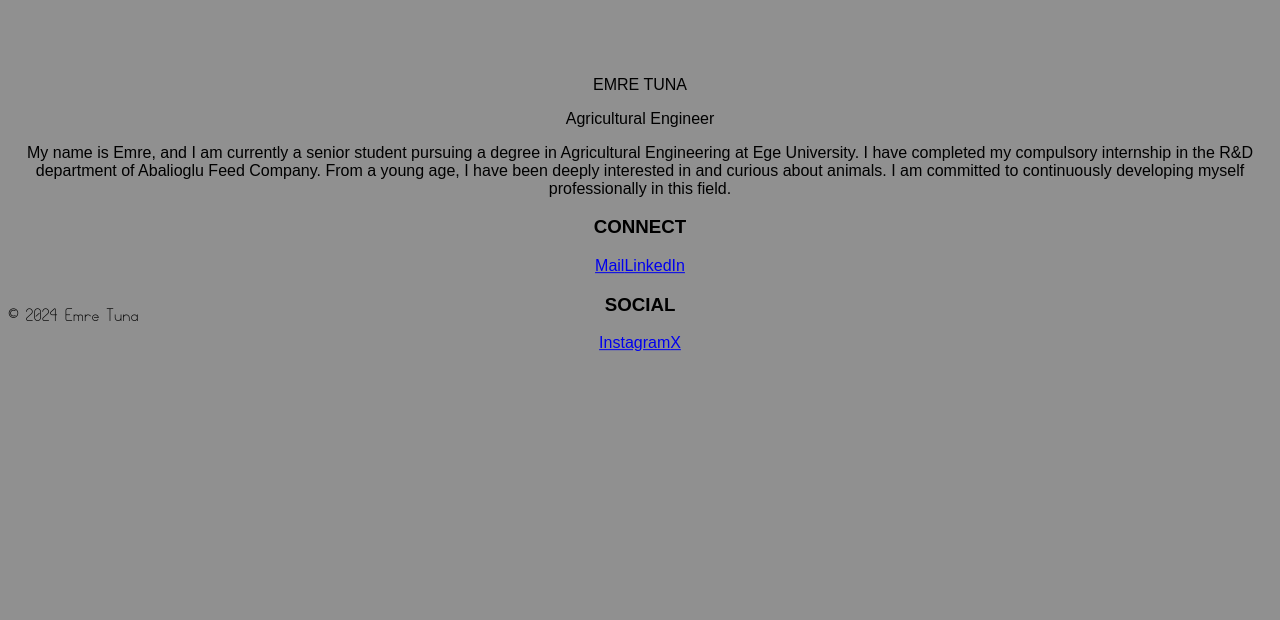
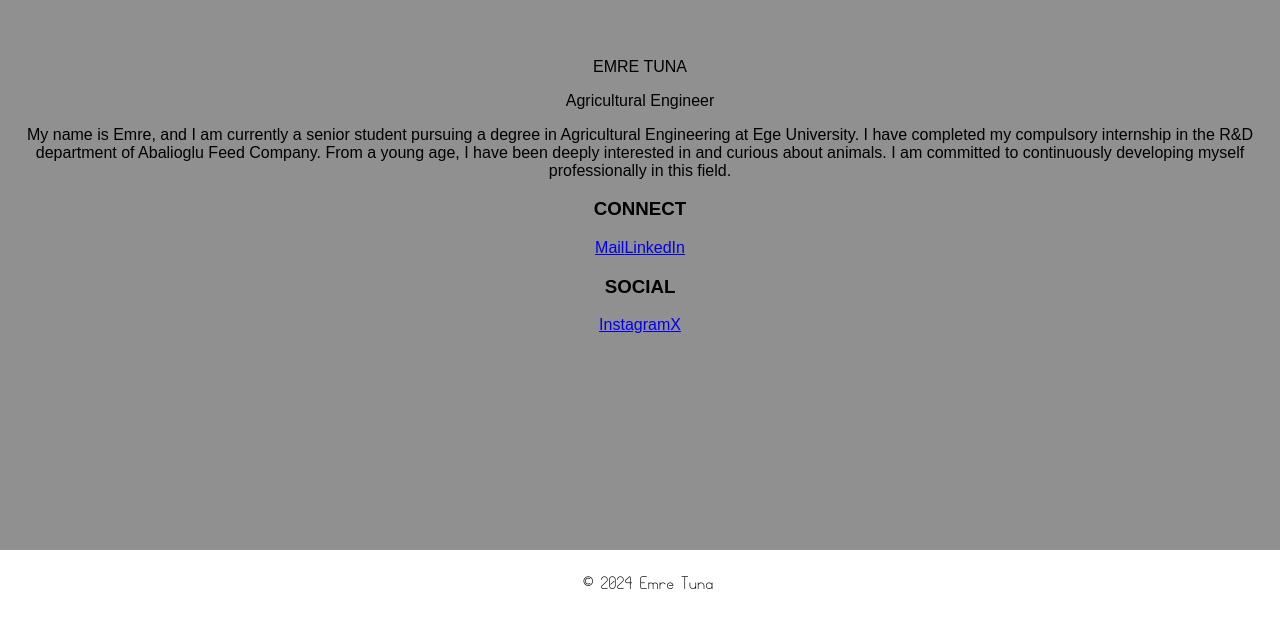
Before and after one commit to tumerbektas/emretuna, a Vue app: page / in a window 1280 px wide. Shown: the part 180-800 px from the top of the page. Built offline with nearby package versions, Linux system fonts and the light colour scheme.

Commit message:
Update App.vue

```diff
--- a/src/App.vue
+++ b/src/App.vue
@@ -1,4 +1,5 @@
 <template>
+  <div class="container">
     <div class="centered">
       <p class="classic-font">EMRE TUNA</p>
       <p class="subtitle">Agricultural Engineer</p>
@@ -19,6 +20,7 @@
           </div>
         </div>
       </div>
+    </div>
     <div class="footer">
       <p>© 2024 Emre Tuna</p>
     </div>
@@ -26,7 +28,6 @@
 </template>
 
 <style>
-/* Global CSS */
 /* Global CSS */
 html, body {
   margin: 0;
@@ -36,27 +37,32 @@ html, body {
   background-color: #909090;
   color: #000000;
   font-family: 'Arial', sans-serif;
+}
+
+.container {
   display: flex;
+  flex-direction: column;
+  min-height: 100vh;
+  justify-content: center;
   align-items: center;
-  justify-content: center;
-  text-align: center;
-  position: relative; /* Add this line */
 }
 
 .centered {
-  transform: translateY(-5%);
-  position: relative; /* Add this line */
+  text-align: center;
+  padding-bottom: 4rem; /* Ensure space for the footer */
 }
 
 .footer {
   position: absolute;
   bottom: 0;
   left: 0;
+  width: 100%;
   font-family: 'BGrove';
   font-size: 1rem;
   color: #000000;
+  text-align: center;
   padding: 0.5rem;
-  margin: 0;
+  background-color: #ffffff; /* Add a background color if needed */
 }
 
 /* Responsive Design */
@@ -143,5 +149,4 @@ html, body {
   font-weight: normal;
   font-style: normal;
 }
-
 </style>
```
Lines whose indentation alone changed are shown as unchanged.
